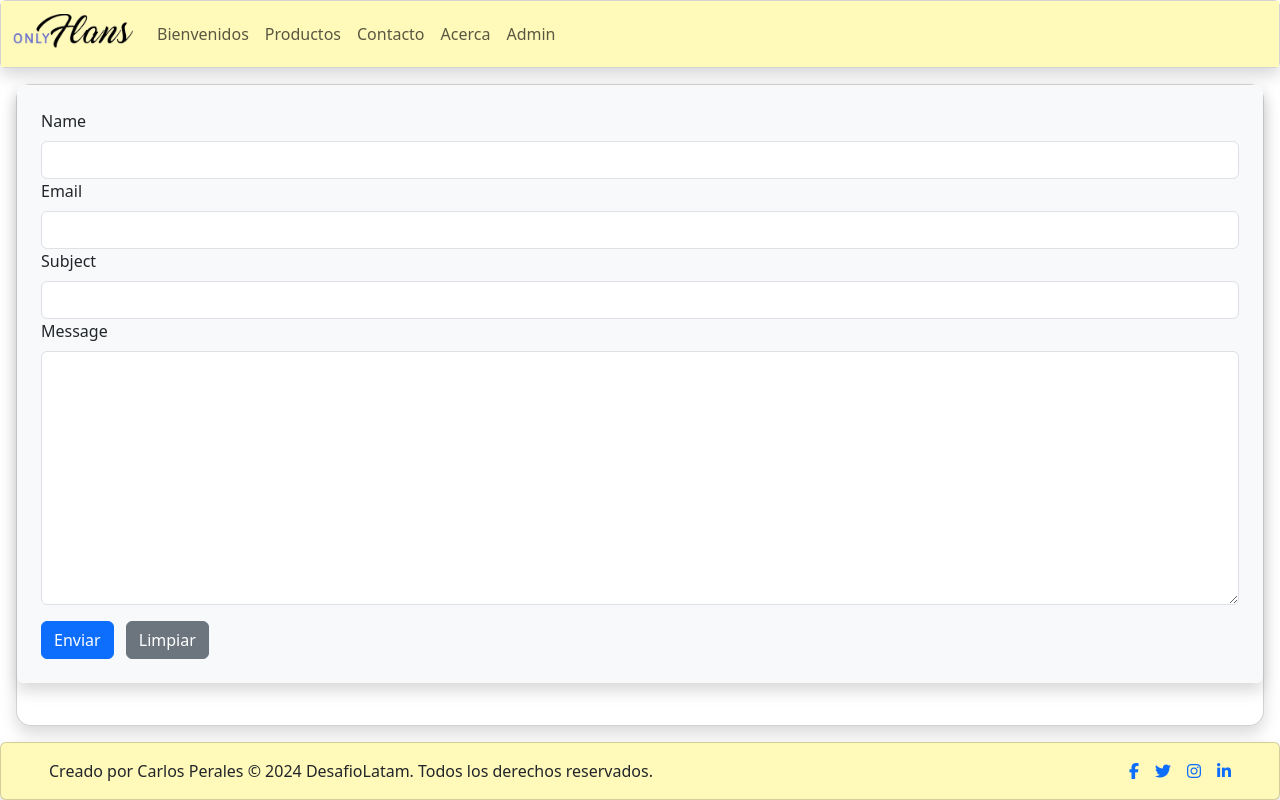
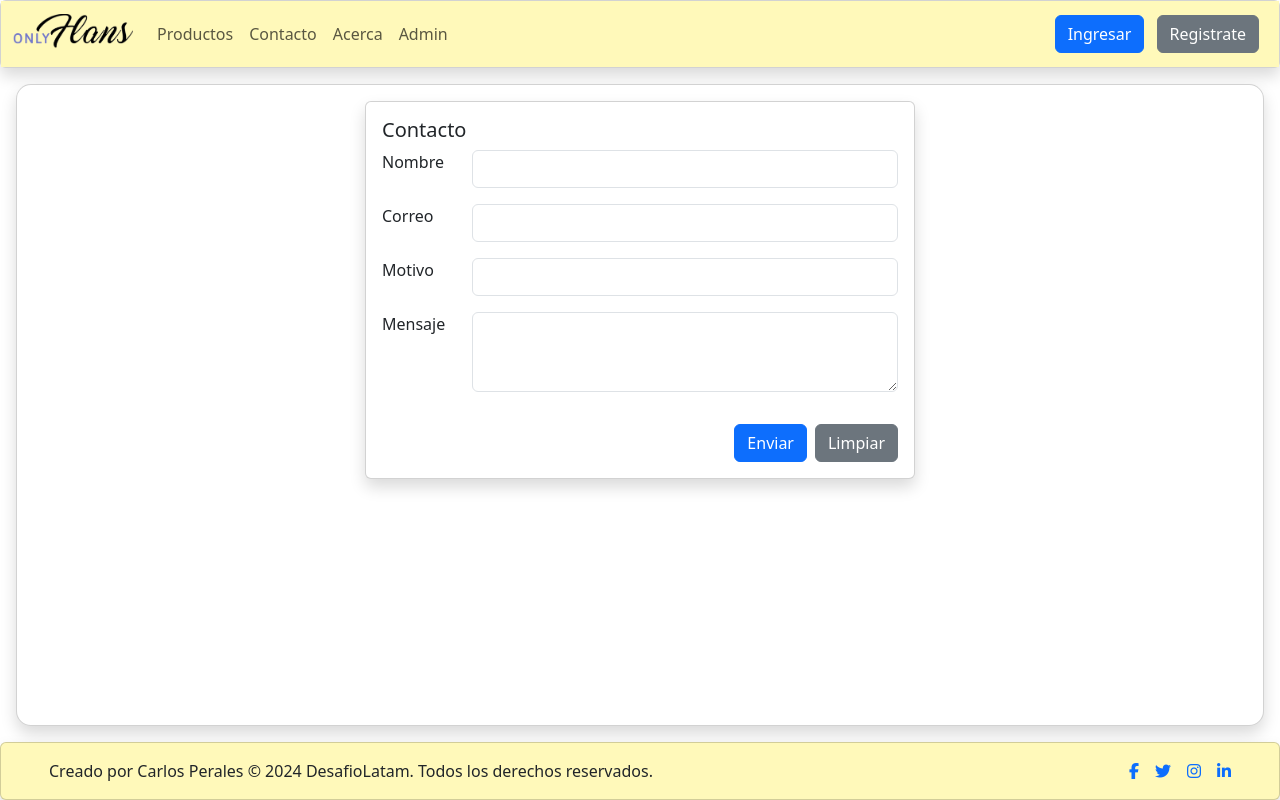
Before and after one commit to carlosperalesa/onlyflans, a Django app: page /contacto/ in a window 1280 px wide. Run offline with Django 5.2, Linux system fonts and the light colour scheme; some libraries are stand-ins or nearby versions.

Commit message:
login/logout/register
implementacion de las tres funciones con crispy
correccion de errores
aplicacion de estilo

```diff
--- a/-- SQLite.sql
+++ b/-- SQLite.sql
@@ -3,6 +3,8 @@ SELECT name FROM sqlite_master WHERE type='table';
 
 SELECT * FROM onlyflans_djweb_product;
 SELECT * FROM onlyflans_djweb_contact;
+SELECT * FROM auth_user
+;
 
 -- UPDATE onlyflans_djweb_product
 -- SET imagen = REPLACE(imagen, 'media/img/productos/', '')
--- a/onlyflans/urls.py
+++ b/onlyflans/urls.py
@@ -16,13 +16,14 @@ Including another URLconf
 """
 from django.contrib import admin
 from django.urls import path, include
-
 from django.conf import settings
 from django.conf.urls.static import static
 
 urlpatterns = [
     path('admin/', admin.site.urls),
     path('', include('onlyflans_djweb.urls')),
+    path('accounts/', include('django.contrib.auth.urls')),
 ] + static(settings.MEDIA_URL, document_root=settings.MEDIA_ROOT)
 
+
 # handler404 = views.error_404
--- a/onlyflans_djweb/forms.py
+++ b/onlyflans_djweb/forms.py
@@ -1,4 +1,6 @@
 from django import forms
+from django.contrib.auth.forms import UserCreationForm
+from django.contrib.auth.models import User
 from .models import Contact
 
 
@@ -6,5 +8,16 @@ class ContactForm(forms.ModelForm):
     class Meta:
         model = Contact
         fields = ['name', 'email', 'subject', 'message']
+        labels = {
+            'name': 'Nombre',
+            'email': 'Correo',
+            'subject': 'Motivo',
+            'message': 'Mensaje',
+        }
 
-    # message = forms.CharField(max_length=1000, widget=forms.Textarea)
+
+class CustomUserCreationForm(UserCreationForm):
+    class Meta:
+        model = User
+        fields = ['username', 'first_name', 'last_name',
+                  'email', 'password1', 'password2']
--- a/onlyflans_djweb/templates/acerca.html
+++ b/onlyflans_djweb/templates/acerca.html
@@ -6,7 +6,8 @@
 
 {% block content %}
 
-<div class="mb-3 p-3">
+<div style="display: flex; flex-direction: column; justify-content: center; align-items: center">
+    <div class="card shadow mb-3 p-3 mt-3" style="width: 90%">
     Lorem ipsum dolor sit amet consectetur adipisicing elit. Fugiat omnis adipisci explicabo tenetur nobis. Voluptatibus
     odit accusamus perspiciatis asperiores atque? Qui nemo ab velit dolorem doloribus sint veniam fugiat rem?
     Repellendus ea ullam perspiciatis magnam vero debitis, est nihil cupiditate id autem odit quas in nostrum, totam
@@ -25,6 +26,6 @@
     Voluptas deserunt quibusdam harum tenetur suscipit quas quis reiciendis dolorem, iste aut, voluptatem cupiditate
     culpa debitis, eum earum doloribus aspernatur maiores saepe esse laboriosam dolor nemo dicta. Soluta, architecto
     tempore.
-</div>
+</div></div>
 
 {% endblock %}
--- a/onlyflans_djweb/templates/contacto.html
+++ b/onlyflans_djweb/templates/contacto.html
@@ -1,25 +1,49 @@
 {% extends 'index.html' %}
-
 {% load widget_tweaks %}
 
 {% block title %}Contacto{% endblock %}
 
 {% block content %}
-    <form action="{% url 'contacto' %}" method="POST" class="p-4 rounded bg-light shadow" onsubmit="showAlert()">
+{% if form_submitted %}
+    <div class="alert alert-success" role="alert">
+        Gracias por contactarnos, nos pondremos en contacto contigo en breve.
+    </div>
+{% endif %}
+
+<div style="display: flex; flex-direction: column; justify-content: center; align-items: center">
+
+        <form action="{% url 'contacto' %}" method="POST" class="card shadow mb-3 p-3 mt-3" style="width: 550px">
         {% csrf_token %}
+        <h5 class="card-title">Contacto</h5>
         <div class="mb-3">
             {% for field in form %}
-                <label for="{{ field.id_for_label }}" class="form-label">{{ field.label }}</label>
+                <div class="row mb-3">
+                    <label for="{{ field.id_for_label }}" class="form-label col-sm-2">{{ field.label }}</label>
+                    <div class="col-sm-10">
                         {{ field|add_class:"form-control" }}
+                    </div>
+                </div>
             {% endfor %}
         </div>
-        <button type="submit" class="btn btn-primary">Enviar</button>
-        <button type="reset" class="btn btn-secondary ms-2">Limpiar</button>
+        <div class="d-flex justify-content-end">
+            <button type="submit" class="btn btn-primary me-2">Enviar</button>
+            <button type="reset" class="btn btn-secondary">Limpiar</button>
+        </div>
     </form>
+</div>
+
+
+
+<style>
+textarea {
+    height: 5em;  /* Ajusta el alto del cuadro de mensaje */
+}
+</style>
 
 <script>
     function showAlert() {
         alert("Gracias por enviar el formulario!");
     }
 </script>
+
 {% endblock %}
--- a/onlyflans_djweb/templates/header.html
+++ b/onlyflans_djweb/templates/header.html
@@ -12,9 +12,6 @@
         <div class="collapse navbar-collapse" id="navbarNav">
             <ul class="navbar-nav">
                 <li class="nav-item">
-                        <a class="nav-link" href="{% url "bienvenidos" %}">Bienvenidos</a>
-                    </li>
-                    <li class="nav-item">
                     <a class="nav-link" href="{% url "productos" %}">Productos</a>
                 </li>
                 <li class="nav-item">
@@ -26,7 +23,17 @@
                 <li class="nav-item ">
                     <a class="nav-link" href="/admin">Admin</a>
                 </li>
+
             </ul>
         </div>
+        <span>
+            {% if request.user.is_authenticated %}
+            {{user.username | title}} ({{ user.email }}) <a href="{% url "salir" %}"><button type="button"
+                    class="btn btn-primary me-2">Salir</button></a>
+            {% else %}
+            <a href="{% url "login" %}"><button type="button" class="btn btn-primary me-2">Ingresar</button></a>
+            <a href="{% url "register" %}"><button type="button" class="btn btn-secondary me-2">Registrate</button></a>
+            {% endif %}
+        </span>
     </div>
 </nav>
--- a/onlyflans_djweb/templates/index.html
+++ b/onlyflans_djweb/templates/index.html
@@ -38,6 +38,12 @@
     <div class="body card mb-3 flex-grow-1 mx-3 shadow" style="border-radius: 15px;">
         {% block content %}
 
+        {% if request.user.is_authenticated %}
+        Bienvenido {{user.username | title}} ({{ user.email }})
+        {% else %}
+        Bienvenido al mundo de los flanes!
+        {% endif %}
+
         {% endblock content %}
     </div>
 
--- a/onlyflans_djweb/templates/static/css/style.css
+++ b/onlyflans_djweb/templates/static/css/style.css
@@ -2,6 +2,6 @@
     text-align: left;
 }
 
-.card {
-    border-color: none !important;
+.text-right {
+    text-align: right;
 }
--- a/onlyflans_djweb/urls.py
+++ b/onlyflans_djweb/urls.py
@@ -16,18 +16,19 @@ Including another URLconf
 """
 
 from django.urls import path
-from onlyflans_djweb.views import index, footer, header, bienvenidos, productos, acerca, contacto
-
+from onlyflans_djweb.views import *
 
 urlpatterns = [
 
     path('', index, name='index'),
     path('footer/', footer, name='footer'),
     path('header/', header, name='header'),
-    path('bienvenidos/', bienvenidos, name='bienvenidos'),
+    path('login/', login, name='login'),
     path('acerca/', acerca, name='acerca'),
     path('contacto/', contacto, name='contacto'),
     path('productos/', productos, name='productos'),
+    path('register/', register, name='register'),
+    path('salir/', salir, name='salir'),
 
 ]
 
--- a/onlyflans_djweb/views.py
+++ b/onlyflans_djweb/views.py
@@ -1,7 +1,11 @@
 from django.shortcuts import render, redirect
-from onlyflans_djweb.forms import ContactForm
+from onlyflans_djweb.forms import ContactForm, CustomUserCreationForm
 from onlyflans_djweb.models import Product
 from django.contrib import messages
+from django.contrib.auth import logout
+from django.contrib.auth.decorators import login_required
+from django.contrib.auth.forms import AuthenticationForm
+
 # Create your views here.
 
 
@@ -17,10 +21,7 @@ def header(request):
     return render(request, 'header.html')
 
 
-def bienvenidos(request):
-    return render(request, 'bienvenidos.html')
-
-
+@login_required
 def productos(request):
     producto = Product.objects.all()
     return render(request, 'productos.html', {"productos": producto})
@@ -31,19 +32,39 @@ def acerca(request):
 
 
 def contacto(request):
+    form_submitted = False
+    contacto_form = ContactForm()
     if request.method == 'POST':
         contacto_form = ContactForm(request.POST)
         if contacto_form.is_valid():
             contacto_form.save()
-            messages.success(
-                request, 'Gracias por contactarnos, nos pondremos en contacto contigo en breve.')
-            # Redirige a la misma página de contacto
-            return redirect('contacto')
-    else:
-        contacto_form = ContactForm()
+            form_submitted = True
 
-    return render(request, 'contacto.html', {"form": contacto_form})
+    return render(request, 'contacto.html', {"form": contacto_form, "form_submitted": form_submitted})
 
 
-# def error_404(request, exception):
-#     return render(request, 'onlyflans_djweb\templates\custom\404.html')
+def login(request):
+    form = AuthenticationForm()  # Crea una instancia del formulario
+    # Pasa el formulario al contexto
+    return render(request, 'registration/login.html', {'form': form})
+
+
+def register(request):
+    if request.method == 'POST':
+        form = CustomUserCreationForm(request.POST)
+        if form.is_valid():
+            form.save()
+            messages.success(
+                request, 'Tu registro se ha completado con éxito. ¡Bienvenido a la comunidad!')
+            return redirect('index')  # Redirige a la URL con nombre 'index'
+        else:
+            messages.error(
+                request, 'Hubo un problema con tu registro. Por favor, intenta de nuevo.')
+    else:
+        form = CustomUserCreationForm()
+    return render(request, 'registration/register.html', {'form': form})
+
+
+def salir(request):
+    logout(request)
+    return redirect('/')
```
Also changed, not shown: onlyflans/settings.py (+7 -0 lines), onlyflans_djweb/templates/bienvenidos.html (deleted, +0 -50 lines), onlyflans_djweb/templates/registration/login.html (added, +99 -0 lines), onlyflans_djweb/templates/registration/register.html (added, +47 -0 lines), README.txt, db.sqlite3, onlyflans_djweb/media/img/productos/productos/sad.png (deleted), 1 other file. Lines whose indentation alone changed are shown as unchanged.
